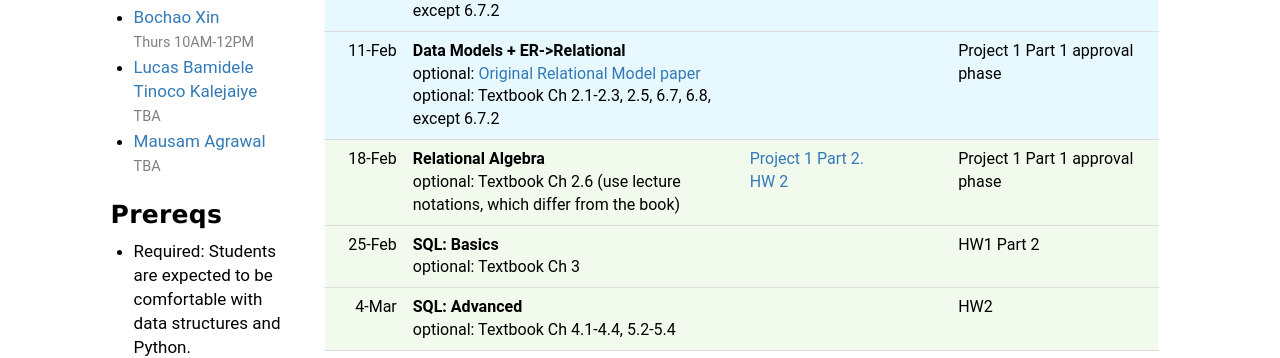
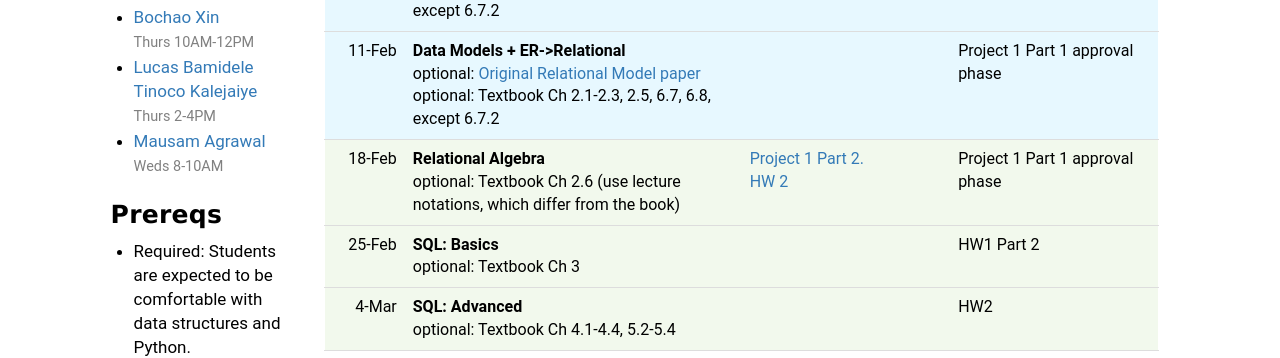
Before and after one commit to Kitatine/w4111.github.io, a Jekyll site: the page built from index.md, in a window 1280 px wide. Shown: the part 802-1160 px from the top of the page. Built offline with Jekyll 4.4.1, drawn with Linux system fonts in a browser that asks for light colours.

Commit message:
Update index_left.md

```diff
--- a/_includes/index_left.md
+++ b/_includes/index_left.md
@@ -28,9 +28,9 @@
 * [Bochao Xin](#)
   <small>Thurs 10AM-12PM </small>
 * [Lucas Bamidele Tinoco Kalejaiye](#)
-  <small>TBA</small>
+  <small>Thurs 2-4PM</small>
 * [Mausam Agrawal](#)
-  <small>TBA</small>
+  <small>Weds 8-10AM</small>
 
 
 
```
